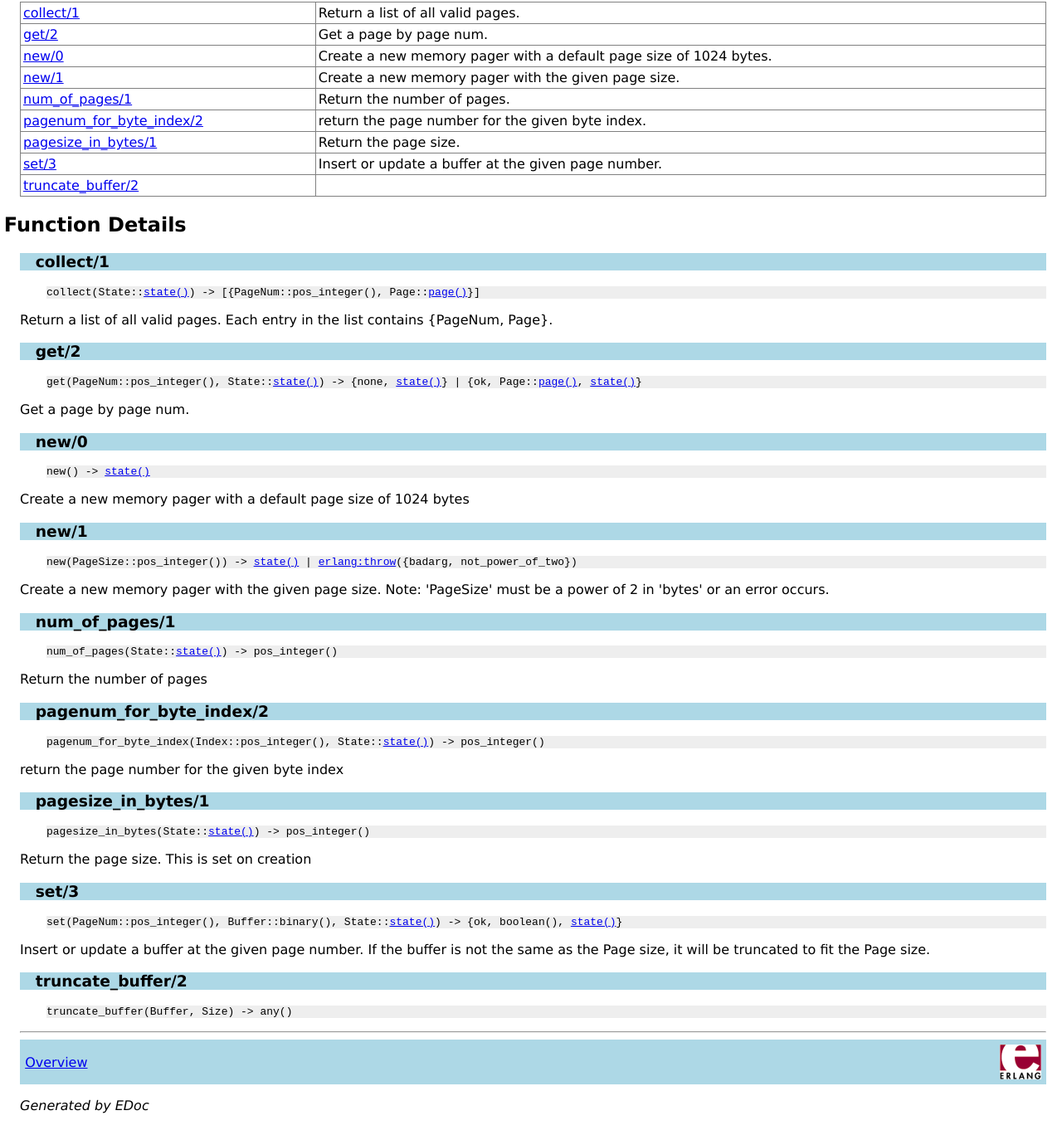
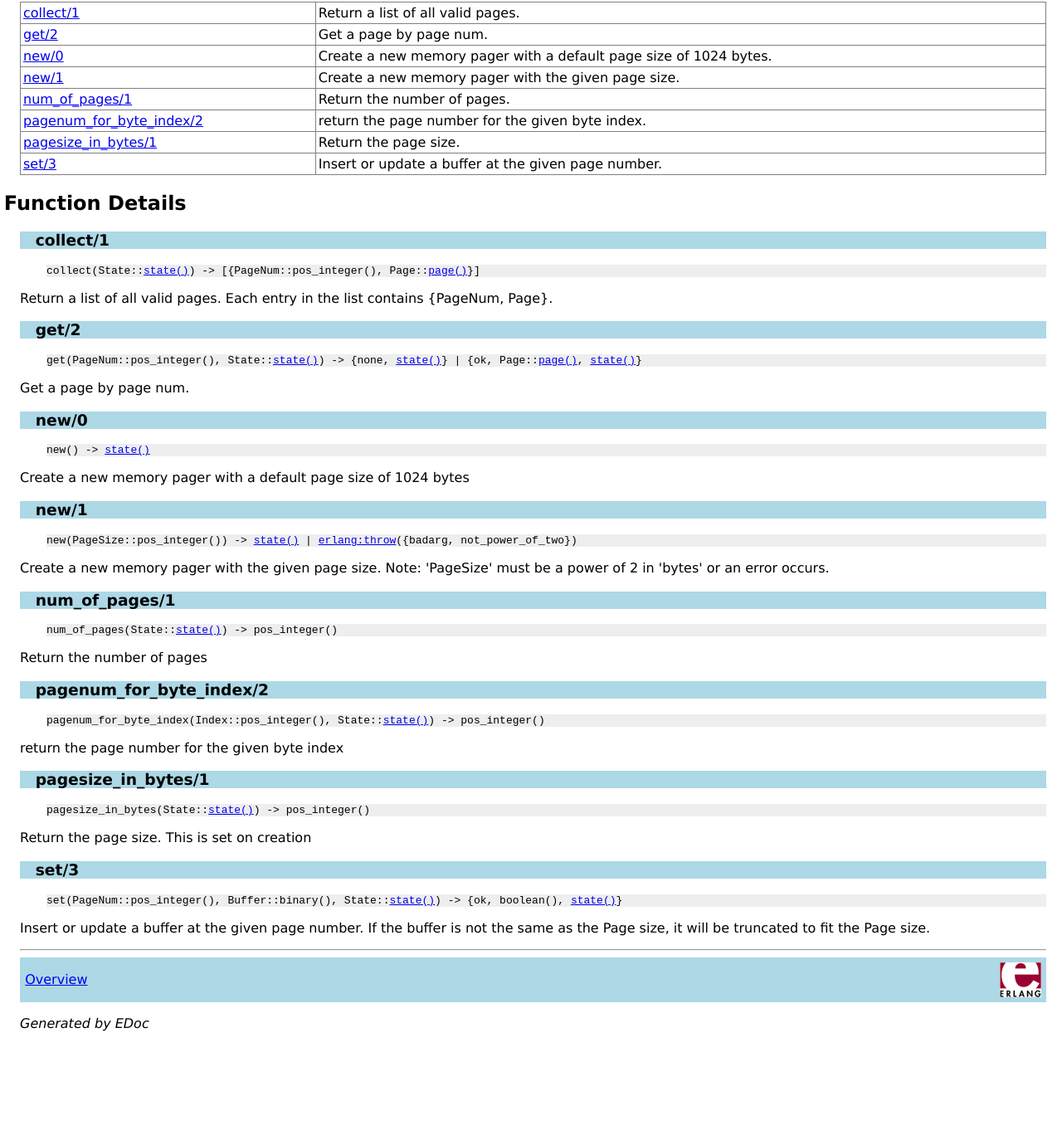
Before and after one commit to davebryson/memory_pager, a plain HTML site: page doc/memory_pager.html in a window 1280 px wide. Shown: the part 911-2273 px from the top of the page at 83% size. After the commit the page ends 2173 px from the top, so only its background shows below. Drawn offline with Linux system fonts and the light colour scheme.

Commit message:
:clean-up

```diff
--- a/doc/memory_pager.html
+++ b/doc/memory_pager.html
@@ -55,7 +55,6 @@ differnt offsets on demand:</p>
 <tr><td valign="top"><a href="#pagenum_for_byte_index-2">pagenum_for_byte_index/2</a></td><td>return the page number for the given byte index.</td></tr>
 <tr><td valign="top"><a href="#pagesize_in_bytes-1">pagesize_in_bytes/1</a></td><td>Return the page size.</td></tr>
 <tr><td valign="top"><a href="#set-3">set/3</a></td><td>Insert or update a buffer at the given page number.</td></tr>
-<tr><td valign="top"><a href="#truncate_buffer-2">truncate_buffer/2</a></td><td></td></tr>
 </table>
 
 <h2><a name="functions">Function Details</a></h2>
@@ -110,12 +109,6 @@ differnt offsets on demand:</p>
 <p> </p>
 </div><p>Insert or update a buffer at the given page number. If the buffer
   is not the same as the Page size, it will be truncated to fit the Page size.</p>
-
-<h3 class="function"><a name="truncate_buffer-2">truncate_buffer/2</a></h3>
-<div class="spec">
-<p><tt>truncate_buffer(Buffer, Size) -&gt; any()</tt></p>
-<p> </p>
-</div>
 <hr>
 
 <div class="navbar"><a name="#navbar_bottom"></a><table width="100%" border="0" cellspacing="0" cellpadding="2" summary="navigation bar"><tr><td><a href="overview-summary.html" target="overviewFrame">Overview</a></td><td><a href="http://www.erlang.org/"><img src="erlang.png" align="right" border="0" alt="erlang logo"></a></td></tr></table></div>
```
Also changed, not shown: 1 other file.
